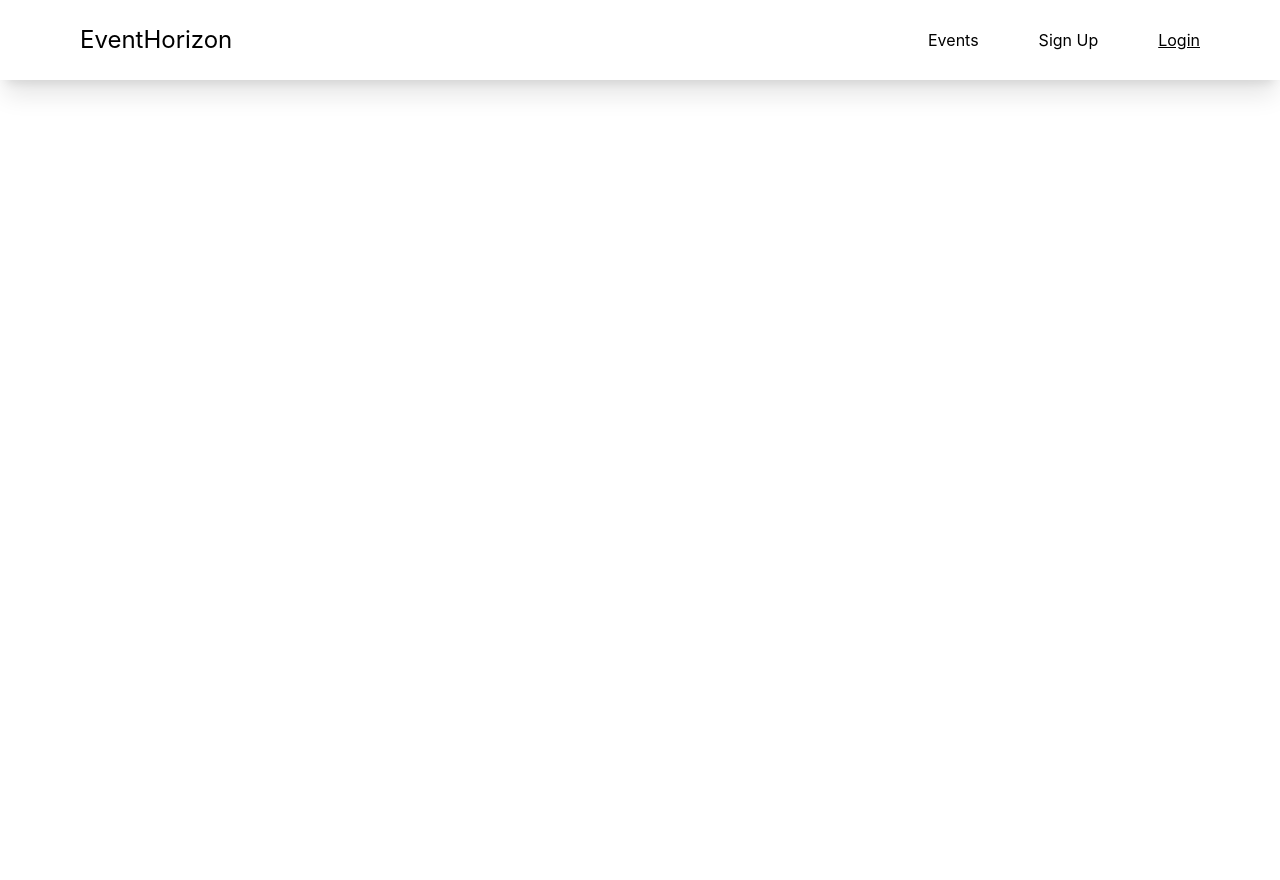
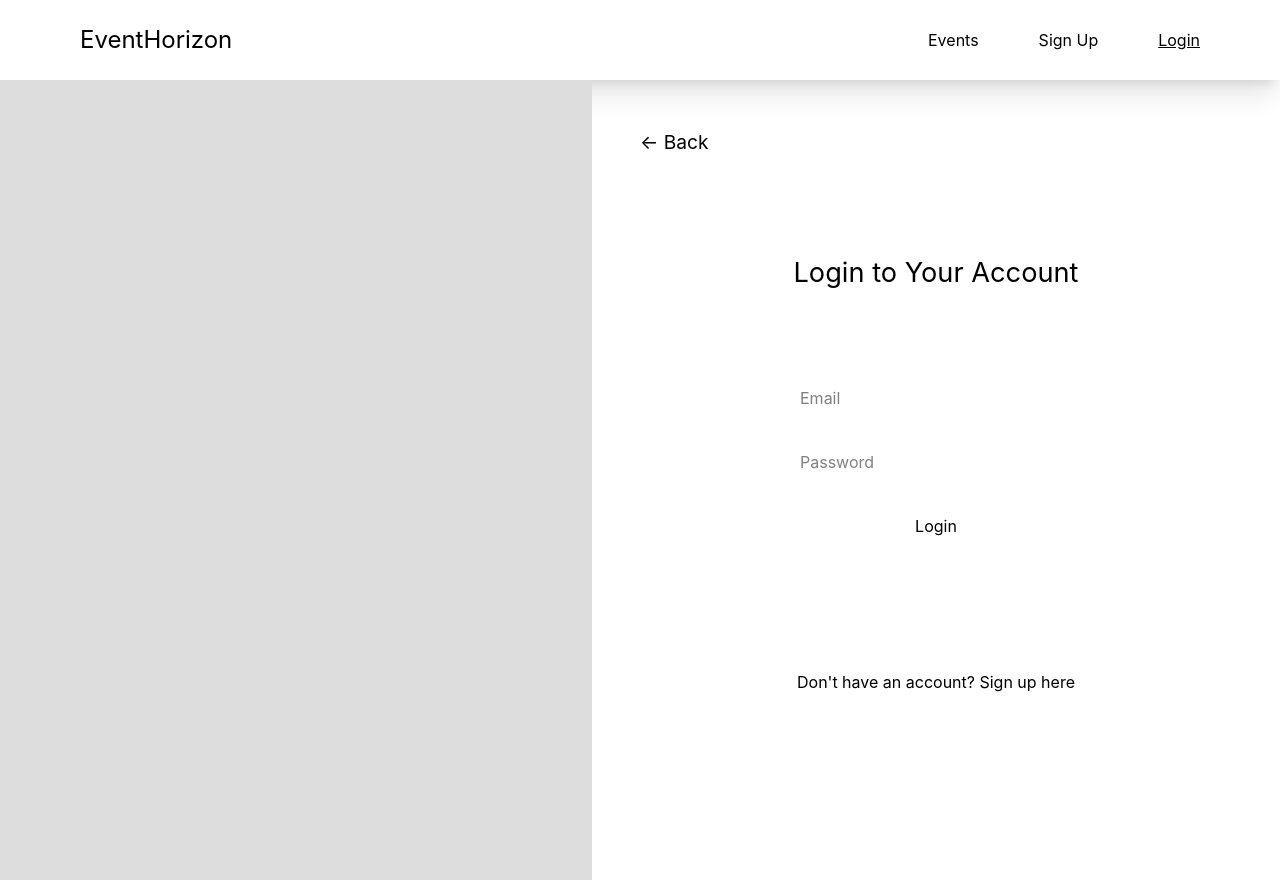
Before and after one commit to DragonShadow343/EventHorizon, a React (Vite) app in the folder Frontend/: page /login in a window 1280 px wide. Before the commit the page ends 800 px from the top, so only its background shows below. Built offline with nearby package versions, Linux system fonts and the light colour scheme.

Commit message:
Add login form UI and basic styling

```diff
--- /dev/null
+++ b/Frontend/src/pages/Login.css
@@ -0,0 +1,62 @@
+.login-container {
+  display: flex;
+  height: 100vh;
+}
+
+.login-left {
+  flex: 1;
+  background: #ddd; /* placeholder */
+}
+
+.login-right {
+  flex: 1;
+  padding: 3rem;
+  display: flex;
+  flex-direction: column;
+}
+
+.login-right h1 {
+  font-size: 1.7em;
+  margin-top: 5rem;
+  margin-bottom: 5rem;
+  text-align: center;
+
+}
+
+.login-right form {
+  display: flex;
+  flex-direction: column;
+  gap: 1rem;
+}
+
+.login-right input {
+  padding: 0.75rem;
+  font-size: 1rem;
+}
+
+.login-right button {
+  padding: 0.75rem;
+  font-size: 1rem;
+  cursor: pointer;
+}
+
+.back-arrow {
+  margin-bottom: 1rem;
+  text-decoration: none;
+  font-size: 1.2rem;
+}
+
+.error {
+  color: red;
+  margin-bottom: 1rem;
+}
+
+form {
+  width: 50%;
+  margin: 0 auto;
+}
+
+.signup-link {
+  text-align: center;
+  margin-top: 7.5rem;
+}
--- a/Frontend/src/pages/Login.jsx
+++ b/Frontend/src/pages/Login.jsx
@@ -1,12 +1,66 @@
 import React from 'react'
+import { useState } from 'react';
+import { Link } from 'react-router-dom';
 import Navbar from '../components/NavBar/Navbar'
+import './Login.css';
 
 const Login = () => {
+  const [email, setEmail] = useState('');
+  const [password, setPassword] = useState('');
+  const [error, setError] = useState('');
+
+  const handleSubmit = (e) => {
+    e.preventDefault();
+    if (!email || !password) {
+      setError('Please fill in all fields');
+    } else {
+      // Handle login logic here
+      console.log('Logging in with:', { email, password });
+      setError('');
+    }
+  };
+
   return (
     <>
       <Navbar />
+      <div className="login-container">
+        {/* LEFT SIDE */}
+        <div className="login-left">
+          {/* Placeholder for image or design */}
+          </div>
+
+          {/* RIGHT SIDE */}
+          <div className="login-right">
+            <Link to="/" className="back-arrow">← Back</Link>
+
+            <h1>Login to Your Account</h1>
+
+            {error && <p className="error">{error}</p>}
+
+            <form onSubmit={handleSubmit}>
+              <input
+                type="email"
+                placeholder="Email"
+                value={email}
+                onChange={(e) => setEmail(e.target.value)}
+              />
+              <input
+                type="password"
+                placeholder="Password"
+                value={password}
+                onChange={(e) => setPassword(e.target.value)}
+              />
+              <button type="submit">Login</button>
+            </form>
+
+            <p className="signup-link">
+              Don't have an account?{" "}
+              <Link to="/signup">Sign up here</Link>
+            </p>
+          </div>
+      </div>
     </>
-  )
-}
+  );
+};
 
 export default Login
```
